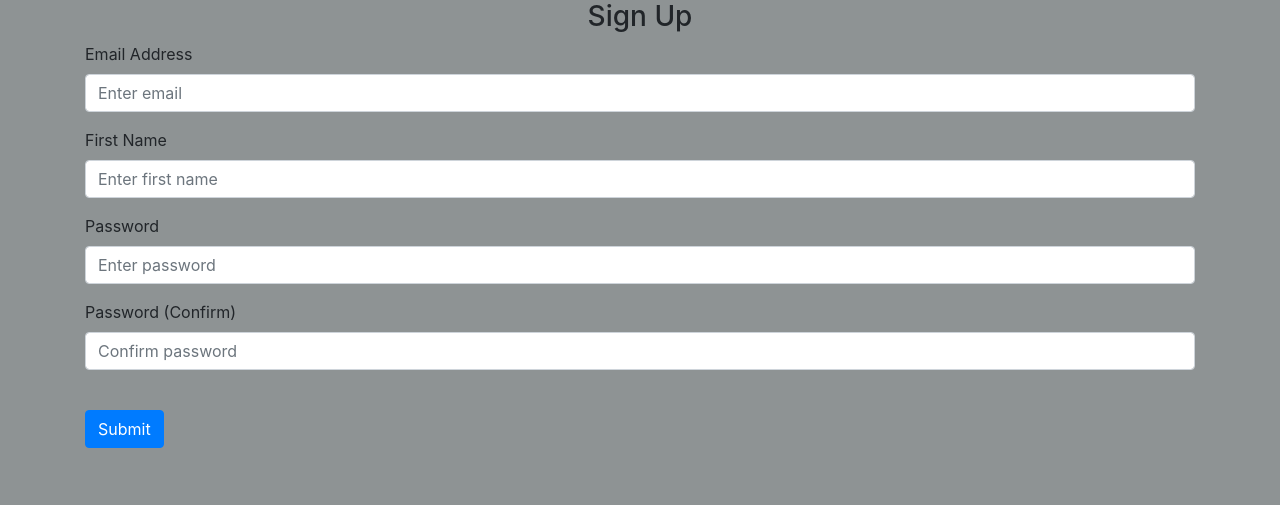
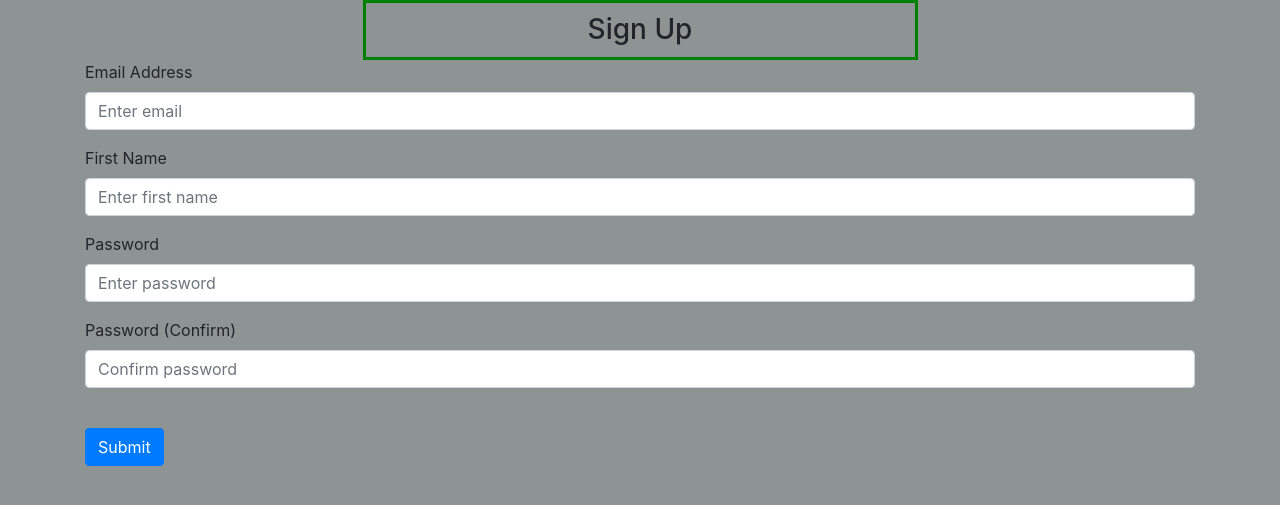
Before and after one commit to Shadowwing1960/Websites, a Flask app: page /sign-up in a window 1280 px wide. Shown: the part 56-561 px from the top of the page. Run offline with Flask 2, Linux system fonts and the light colour scheme; some libraries are stand-ins or nearby versions.

Commit message:
html validate
- block error ignored, unfixable as we can't tell validator that this file extends from base.html
- missing title tag error also ignored as we can't tell validator that this file extends from base.html

```diff
--- a/Website/templates/sign_up.html
+++ b/Website/templates/sign_up.html
@@ -1,7 +1,22 @@
 {% extends "base.html" %} {% block title %}Sign Up{% endblock %} {% block
 content %}
+<html lang="en">
+<head>
+    <meta charset="UTF-8">
+    <style>
+      .center {
+  margin: auto;
+  width: 50%;
+  border: 3px solid green;
+  padding: 10px;
+  text-align: center;
+}
+    </style>
+
+</head>
+<body >
 <form method="POST">
-  <h3 align="center">Sign Up</h3>
+  <h3 class="center">Sign Up</h3>
   <div class="form-group">
     <label for="email">Email Address</label>
     <input
@@ -45,4 +60,7 @@ content %}
   <br />
   <button type="submit" class="btn btn-primary">Submit</button>
 </form>
+
+</body>
+</html>
 {% endblock %}
```
